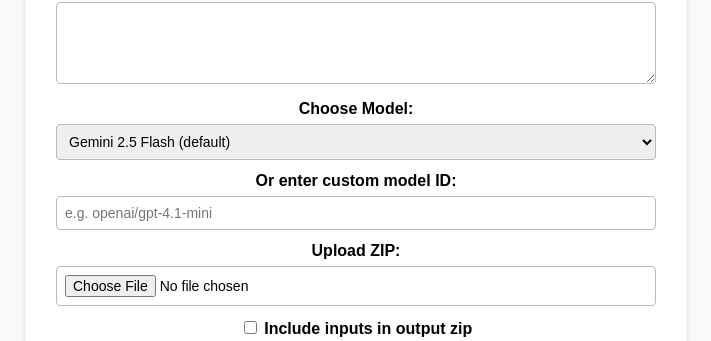
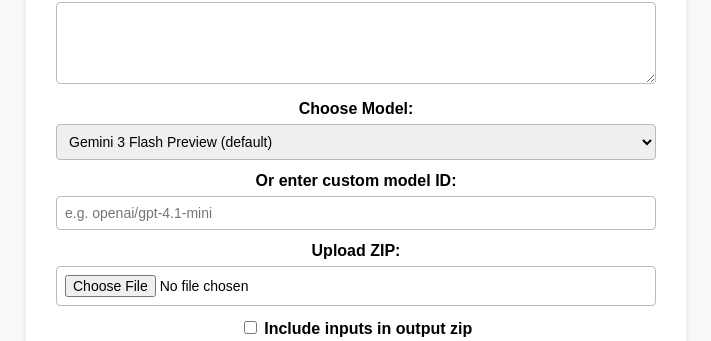
Before and after one commit to ValRCS/openrouter_batch_processor, a Flask app: page /marc in a window 1280 px wide. Shown: the part 339-680 px from the top of the page, without its empty margins (284-995 px from the left). Run offline with Flask 3, Linux system fonts and the light colour scheme.

Commit message:
refactor: replace model dropdown with included template for better maintainability

```diff
--- a/app.py
+++ b/app.py
@@ -17,7 +17,7 @@ def handle_submission(template_name):
         api_key = request.form["api_key"]
         system_prompt = request.form["system_prompt"]
         model_custom = request.form.get("model_custom", "").strip()
-        model_dropdown = request.form.get("model_dropdown", "google/gemini-2.5-flash")
+        model_dropdown = request.form.get("model_dropdown", "google/gemini-3-flash-preview")
         model = model_custom if model_custom else model_dropdown
         file = request.files["zipfile"]
 
--- /dev/null
+++ b/templates/_model_dropdown.html
@@ -0,0 +1,15 @@
+        <select name="model_dropdown">
+          <option value="google/gemini-3-flash-preview" selected>Gemini 3 Flash Preview (default)</option>
+          <option value="google/gemini-2.5-flash">Gemini 2.5 Flash</option>
+          <option value="google/gemini-2.5-pro">Gemini 2.5 Pro</option>
+          <option value="google/gemini-2.5-flash-lite">Gemini 2.5 Flash Lite</option>
+          <option value="openai/gpt-5.2">GPT-5.2</option>
+          <option value="openai/gpt-5">GPT-5</option>
+          <option value="openai/gpt-5-mini">GPT-5 Mini</option>
+          <option value="openai/gpt-4.1">GPT-4.1</option>
+          <option value="anthropic/claude-sonnet-4">Claude 4.1 Sonnet</option>
+          <option value="anthropic/claude-opus-4.5">Claude 4.5 Opus</option>
+          <option value="mistralai/mistral-medium-3.1">Mistral Medium 3.1</option>
+          <option value="x-ai/grok-4">xAI Grok 4</option>
+          <option value="x-ai/grok-4.1-fast">xAI Grok 4.1 Fast</option>
+        </select>
--- a/templates/marc.html
+++ b/templates/marc.html
@@ -16,19 +16,7 @@
         <textarea name="system_prompt" rows="4" cols="50"></textarea>
 
         <label>Choose Model:</label>
-        <select name="model_dropdown">
-          <option value="google/gemini-2.5-flash" selected>Gemini 2.5 Flash (default)</option>
-          <option value="google/gemini-2.5-pro">Gemini 2.5 Pro</option>
-          <option value="google/gemini-2.5-flash-lite">Gemini 2.5 Flash Lite</option>
-          <option value="openai/gpt-5">GPT-5</option>
-          <option value="openai/gpt-5-mini">GPT-5 Mini</option>
-          <option value="openai/gpt-4.1">GPT-4.1</option>
-          <option value="anthropic/claude-sonnet-4">Claude 4.1 Sonnet</option>
-          <option value="anthropic/claude-opus-4.1">Claude 4.1 Opus</option>
-          <option value="mistralai/mistral-medium-3.1">Mistral Medium 3.1</option>
-          <option value="x-ai/grok-4">xAI Grok 4</option>
-          <option value="x-ai/grok-4-fast">xAI Grok 4 Fast</option>
-        </select>
+        {% include "_model_dropdown.html" %}
 
         <label>Or enter custom model ID:</label>
         <input type="text" name="model_custom" placeholder="e.g. openai/gpt-4.1-mini">
```
Also changed, not shown: templates/index.html (+1 -13 lines).
